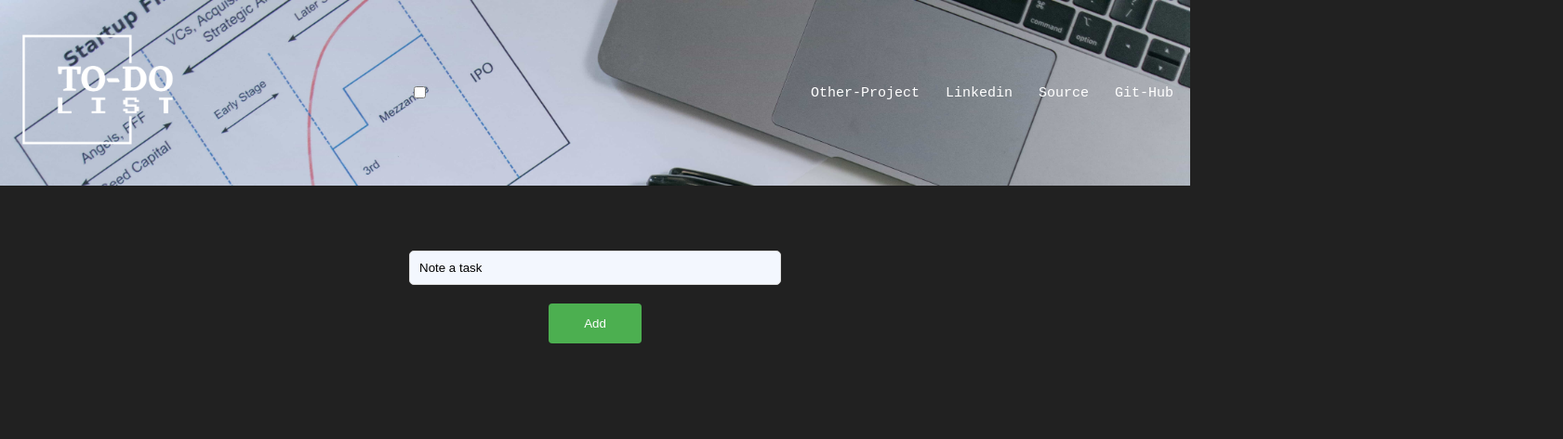
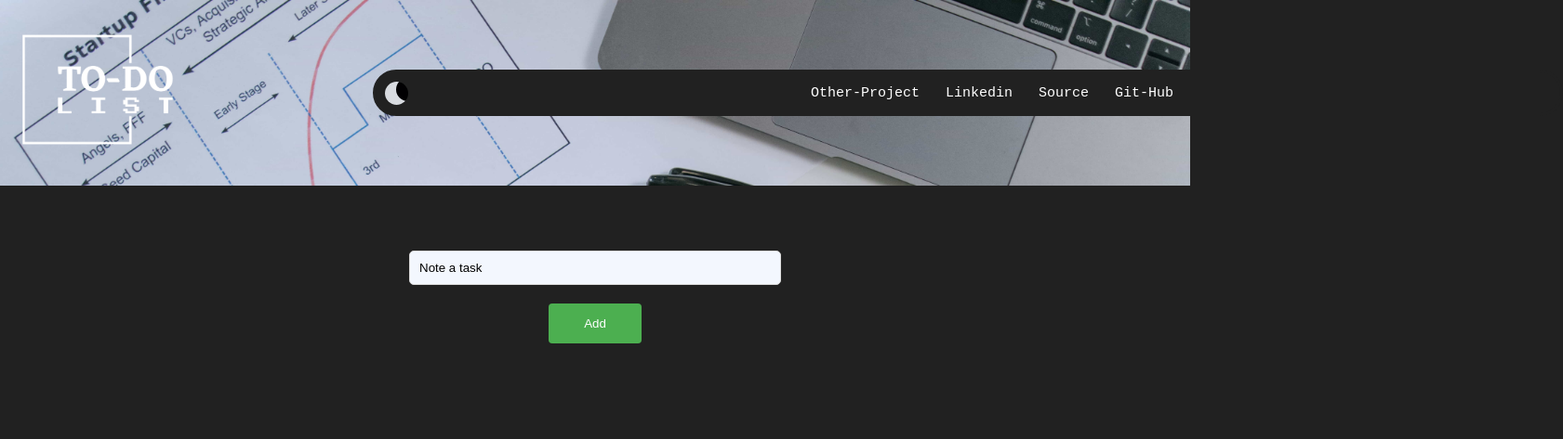
Before and after one commit to amannagar1111/To-Do-Task-List, a plain HTML site: page index.html in a window 1280 px wide. Shown: the whole page at 93% size, 1681 px wide, since content can reach past the window. Drawn offline with Linux system fonts and the light colour scheme; a web font is replaced by a local one.

Commit message:
six commit

```diff
--- a/index.css
+++ b/index.css
@@ -231,12 +231,15 @@ div ul {
   }
 
   .toggle-switch{
-    left: 100cm;
+    position: relative;
+    left:10cm;
+
+}
 }
 
-/* qwegfg */
+/* dark mode */
 .toggle-switch {
-  position: relative;
+  display: flex;
    width: 100px;
    height: 50px;
    --light: #d8dbe0;
@@ -249,10 +252,10 @@ div ul {
    position: absolute;
    width: 100%;
    height: 50px;
-  background-color: var(--dark);
+   background-color: #212121;
    border-radius: 25px;
    cursor: pointer;
-  border: 3px solid var(--dark);
+   border: 3px solid #212121;
  }
 
  .checkbox {
@@ -265,8 +268,8 @@ div ul {
    width: 100%;
    height: 100%;
    border-radius: 25px;
-  -webkit-transition: 0.3s;
-  transition: 0.3s;
+   -webkit-transition: 1s;
+   transition:1s;
  }
 
  .checkbox:checked ~ .slider {
@@ -284,14 +287,14 @@ div ul {
    -webkit-box-shadow: inset 12px -4px 0px 0px var(--light);
    box-shadow: inset 12px -4px 0px 0px var(--light);
    background-color: var(--dark);
-  -webkit-transition: 0.3s;
-  transition: 0.3s;
+   -webkit-transition: 2s;
+   transition: 1s;
  }
 
  .checkbox:checked ~ .slider::before {
-  -webkit-transform: translateX(50px);
-  -ms-transform: translateX(50px);
-  transform: translateX(50px);
+   -webkit-transform: translateX(100px);
+   -ms-transform: translateX(100px);
+   transform: translateX(50cm);
    background-color: var(--dark);
    -webkit-box-shadow: none;
    box-shadow: none;
```
Lines whose indentation alone changed are shown as unchanged.
